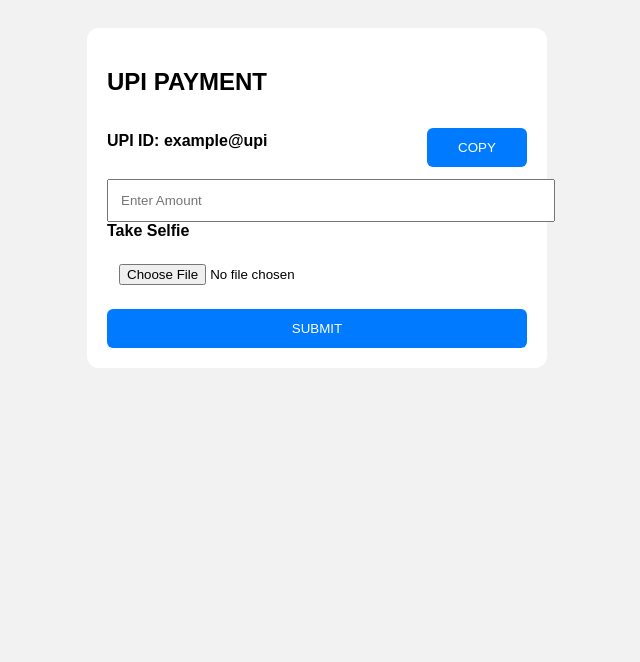
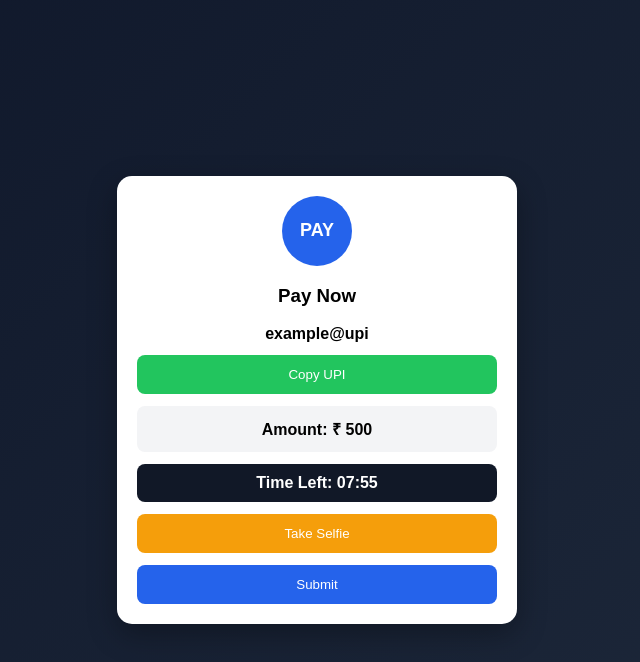
Before and after one commit to repaymentlinkinapk/paying-process, a plain HTML site: page index.html in a window 1280 px wide. Shown: the whole page, without its empty margins (323-963 px from the left). Drawn offline with Linux system fonts and the light colour scheme.

Commit message:
Update index.html

```diff
--- a/index.html
+++ b/index.html
@@ -1,55 +1,118 @@
 <!DOCTYPE html>
 <html>
 <head>
-  <title>UPI PAYMENT</title>
+  <title>Payment</title>
+
   <style>
-    body { font-family: Arial; background:#f2f2f2; padding:20px; }
-    .box { background:white; padding:20px; max-width:420px; margin:auto; border-radius:12px; }
-    input, button { width:100%; padding:12px; margin-top:12px; }
-    button { background:#007bff; color:white; border:none; border-radius:6px; }
-    .row { display:flex; justify-content:space-between; align-items:center; gap:10px; }
-    .upiBox { font-weight:bold; }
+    body{
+      font-family:Arial;
+      background:linear-gradient(135deg,#0f172a,#1e293b);
+      display:flex;
+      justify-content:center;
+      align-items:center;
+      height:100vh;
+      margin:0;
+    }
+
+    .card{
+      background:white;
+      width:360px;
+      padding:20px;
+      border-radius:15px;
+      text-align:center;
+      box-shadow:0 10px 30px rgba(0,0,0,0.3);
+    }
+
+    .logo{
+      width:70px;
+      height:70px;
+      border-radius:50%;
+      background:#2563eb;
+      margin:auto;
+      display:flex;
+      justify-content:center;
+      align-items:center;
+      color:white;
+      font-weight:bold;
+      font-size:18px;
+    }
+
+    .upi{
+      margin-top:15px;
+      font-weight:bold;
+      word-break:break-all;
+    }
+
+    .box{
+      margin-top:12px;
+      padding:12px;
+      border-radius:8px;
+      background:#f3f4f6;
+      font-weight:bold;
+    }
+
+    .timer{
+      margin-top:12px;
+      padding:10px;
+      border-radius:8px;
+      background:#111827;
+      color:white;
+      font-weight:bold;
+    }
+
+    button{
+      width:100%;
+      padding:12px;
+      margin-top:12px;
+      border-radius:8px;
+      border:none;
+      color:white;
+    }
+
+    .copy{ background:#22c55e; }
+    .selfieBtn{ background:#f59e0b; }
+    .submit{ background:#2563eb; }
   </style>
 </head>
 
 <body>
 
-<div class="box">
+<div class="card">
 
-  <h2>UPI PAYMENT</h2>
+  <div class="logo">PAY</div>
 
-  <!-- UPI SECTION -->
-  <div class="row">
-    <div class="upiBox">
-      UPI ID: <span id="upi"></span>
-    </div>
-    <button style="width:100px;" onclick="copyUPI()">COPY</button>
+  <h3>Pay Now</h3>
+
+  <!-- UPI -->
+  <div class="upi" id="upiBox">example@upi</div>
+  <button class="copy" onclick="copyUPI()">Copy UPI</button>
+
+  <!-- AMOUNT -->
+  <div class="box">
+    Amount: ₹ <span id="amountBox">500</span>
   </div>
 
-  <!-- AMOUNT -->
-  <input type="number" id="amount" placeholder="Enter Amount">
+  <!-- TIMER -->
+  <div class="timer">
+    Time Left: <span id="time">08:00</span>
+  </div>
 
   <!-- SELFIE -->
-  <label><b>Take Selfie</b></label>
-  <input type="file" id="selfie" accept="image/*" capture="user">
+  <input type="file" id="selfie" accept="image/*" capture="user" style="display:none">
 
-  <!-- SUBMIT -->
-  <button onclick="submitData()">SUBMIT</button>
+  <button class="selfieBtn" onclick="openSelfie()">Take Selfie</button>
+
+  <button class="submit" onclick="submitData()">Submit</button>
 
 </div>
 
 <script>
 
-// GET DATA FROM URL
-const params = new URLSearchParams(window.location.search);
+let upiID = "example@upi";
+let amountValue = 500;
 
-// Dynamic values from link
-let upiID = params.get("upi") || "example@upi";
-let amount = params.get("amount") || "";
-
-// SET VALUES
-document.getElementById("upi").innerText = upiID;
-document.getElementById("amount").value = amount;
+document.getElementById("upiBox").innerText = upiID;
+document.getElementById("amountBox").innerText = amountValue;
 
 // COPY UPI
 function copyUPI(){
@@ -57,23 +120,36 @@ function copyUPI(){
   alert("UPI Copied");
 }
 
+// SELFIE
+function openSelfie(){
+  document.getElementById("selfie").click();
+}
+
+// TIMER (8 MIN = 480 seconds)
+let timeLeft = 8 * 60;
+let timerEl = document.getElementById("time");
+
+function updateTimer(){
+  let minutes = Math.floor(timeLeft / 60);
+  let seconds = timeLeft % 60;
+
+  timerEl.innerText =
+    String(minutes).padStart(2,'0') + ":" +
+    String(seconds).padStart(2,'0');
+
+  if(timeLeft > 0){
+    timeLeft--;
+  } else {
+    timerEl.innerText = "EXPIRED";
+  }
+}
+
+setInterval(updateTimer, 1000);
+updateTimer();
+
 // SUBMIT
 function submitData(){
-  let amt = document.getElementById("amount").value;
-  let selfie = document.getElementById("selfie").files[0];
-
-  if(!amt){
-    alert("Enter Amount");
-    return;
-  }
-
-  alert("Payment Form Submitted");
-
-  console.log({
-    upi: upiID,
-    amount: amt,
-    selfie: selfie ? selfie.name : "Not Selected"
-  });
+  alert("Submitted Successfully");
 }
 
 </script>
```
